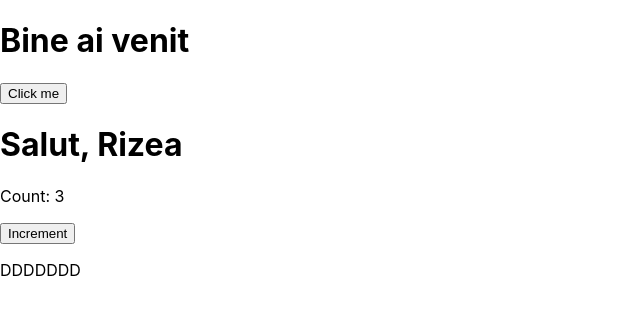
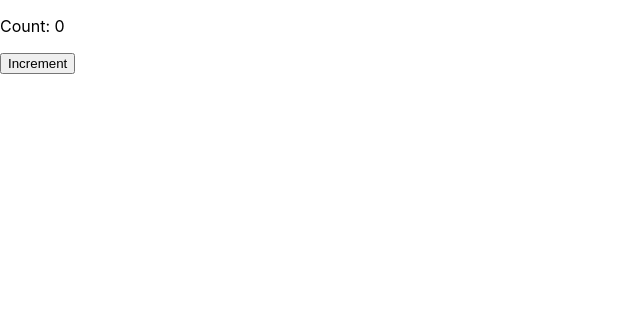
Before and after one commit to eddii1/video-recognition-mediapipe, a React (Create React App) app: page / in a window 1280 px wide. Shown: the top 314 px of the page, without its empty margins (0-640 px from the left). Built offline with nearby package versions, Linux system fonts and the light colour scheme.

Commit message:
counter w logout

```diff
--- a/src/App.js
+++ b/src/App.js
@@ -1,36 +1,34 @@
 import React from 'react';
 import {useState} from 'react';
 
-function Counter(){
-  const [count, setCount] = useState(3);
+function App(){
+  const pas= 3;
+  const [count, setCount] = useState(0);
+  const [isLoggedIn, setIsLoggedIn] = useState(true);
 
-  return (
+  const checkCounter = () => {
+    if (count === pas-1)
+      setIsLoggedIn(false);
+  };
+
+  const handleIncrement = () => {
+    setCount(count+1);
+    checkCounter();
+  };
+
+  return(
     <div>
-      <p>Count: {count}</p>
-      <button onClick={() => setCount(count+1)}>Increment</button>
+      {isLoggedIn ? (
+        <div>
+          <p>Count: {count}</p>
+          <button onClick={handleIncrement}>Increment</button>
+        </div>
+      ) : (
+        <h1>You have been logged out!</h1>
+      )}
     </div>
   );
 }
 
-function Salutare(persoana){
-  return <h1>Salut, {persoana.nume}</h1>
-}
-
-function App(){
-  const isLoggedIn = true;
-  const handleClick = () => {
-    alert('Buton APasat');
-  };
-
-  return(
-    <div>
-      {isLoggedIn ? <h1>Bine ai venit</h1> : <h1>Log</h1>}
-      <button onClick={handleClick}>Click me</button>
-      <Salutare  nume="Rizea" />
-      <Counter/>
-      <p>DDDDDDD</p>
-    </div>
-  );
-}
 
 export default App;
```
